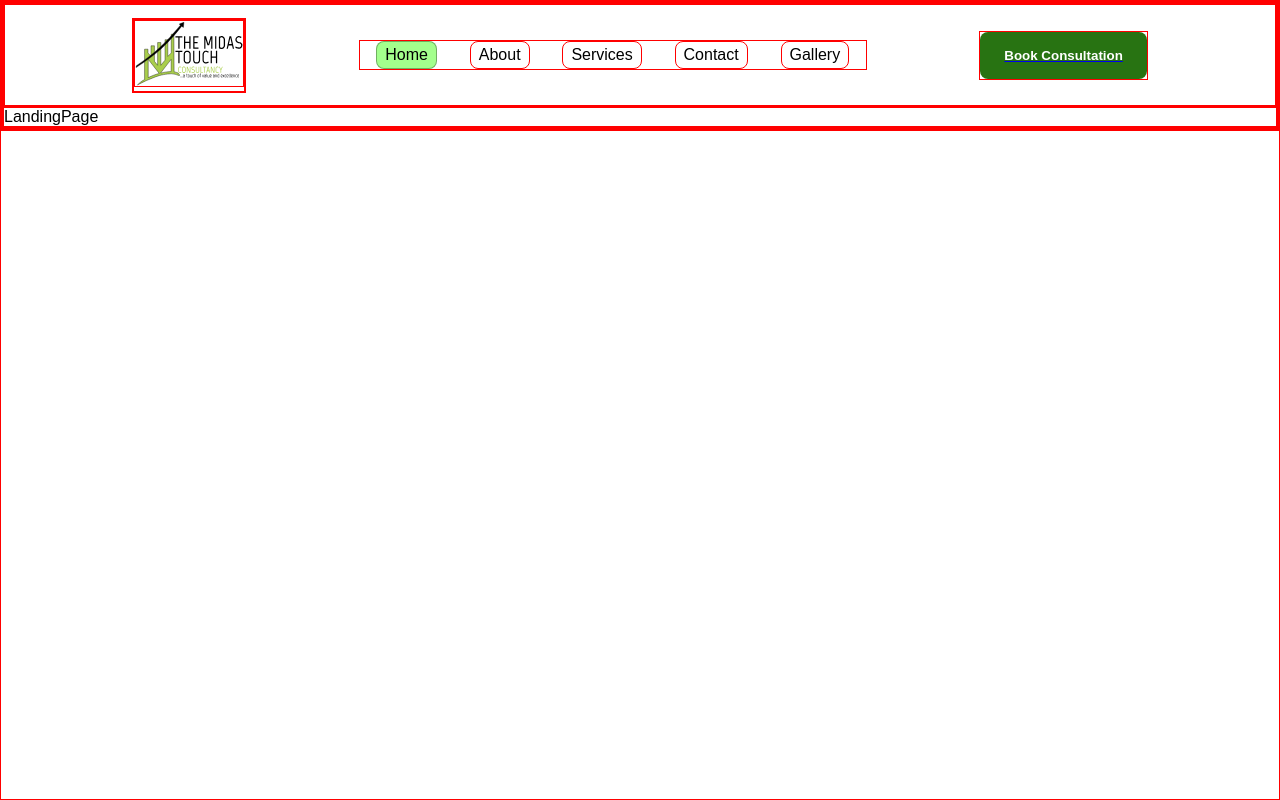
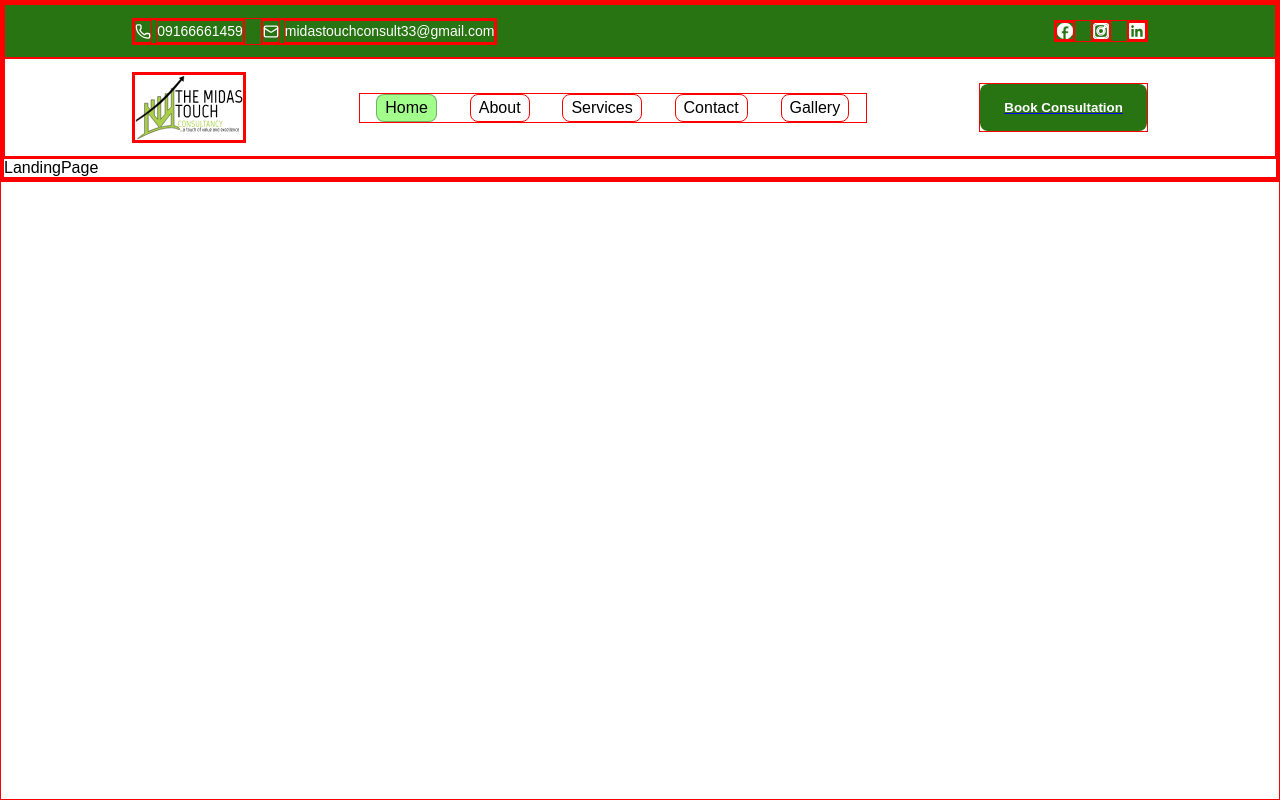
Before and after one commit to emmanuel4365/midas-touch-consultancy, a React (Vite) app in the folder frontend/: page / in a window 1280 px wide. Built offline with nearby package versions, Linux system fonts and the light colour scheme; a web font is replaced by a local one.

Commit message:
added header contact details and styling and responsiveness to it

```diff
--- a/frontend/src/components/wrappers/HeaderContactWrapper.ts
+++ b/frontend/src/components/wrappers/HeaderContactWrapper.ts
@@ -4,6 +4,39 @@ const HeaderContactWrapper = styled.div`
   @media (min-width: 350px) {
     display: none;
   }
+
+  @media (min-width: 870px) {
+    display: block;
+    display: flex;
+    align-items: center;
+    justify-content: space-between;
+    background-color: var(--green-1);
+    padding: var(--pd-vertical-sect-align);
+
+    .hc-phone-email-container {
+      display: flex;
+      align-items: center;
+      gap: var(--gap-16);
+      font-size: var(--fs-caption);
+      color: var(--white-text-caption);
+    }
+
+    .hc-phone-container,
+    .hc-email-container {
+      display: flex;
+      gap: var(--gap-4);
+    }
+
+    .hc-socials-container {
+      display: flex;
+      align-items: center;
+      gap: var(--gap-16);
+    }
+
+    .hc-socials-container a {
+      height: 20px;
+    }
+  }
 `;
 
 export default HeaderContactWrapper;
--- a/frontend/src/components/wrappers/LogoNavbarWrapper.ts
+++ b/frontend/src/components/wrappers/LogoNavbarWrapper.ts
@@ -7,6 +7,9 @@ const LogoNavbarWrapper = styled.div`
   padding: var(--pd-vertical-sect-align);
 
   @media (min-width: 350px) {
+    .midas-logo {
+      display: block;
+    }
     .navbar {
       display: none;
     }
```
